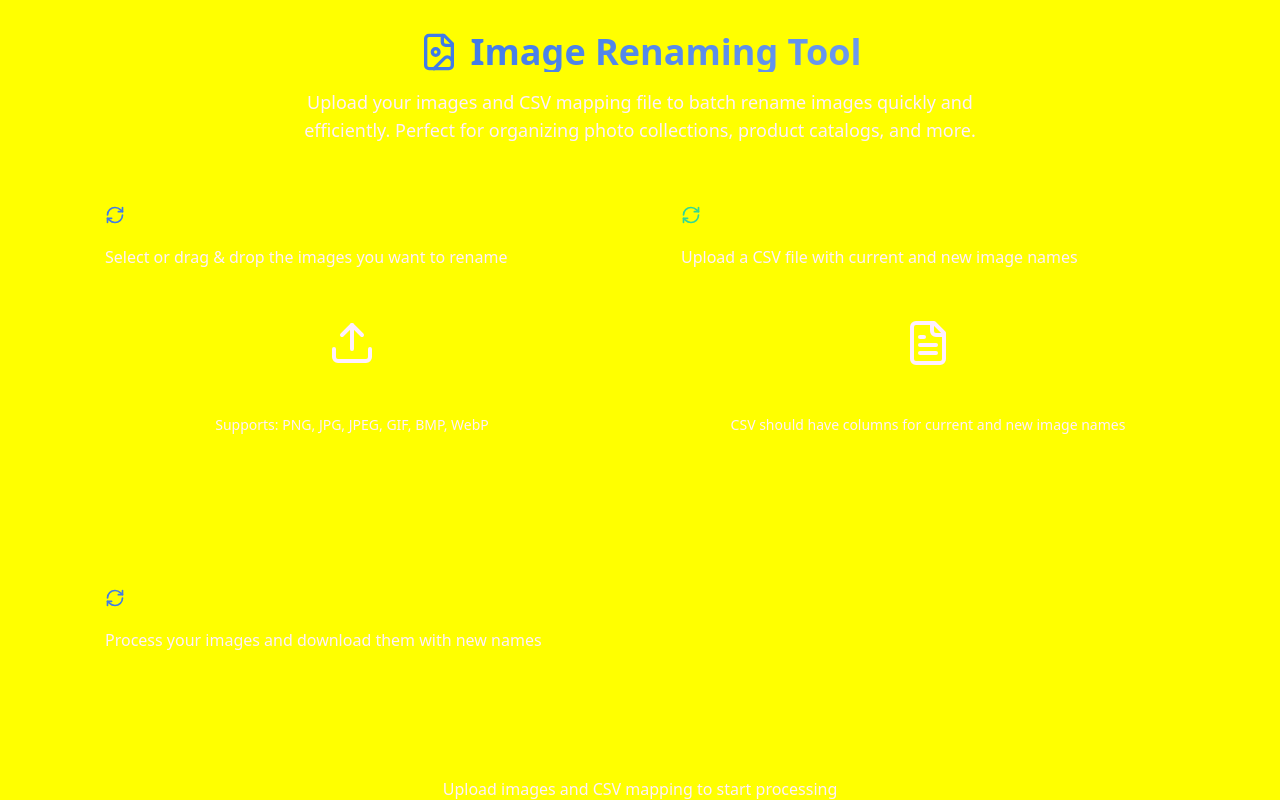
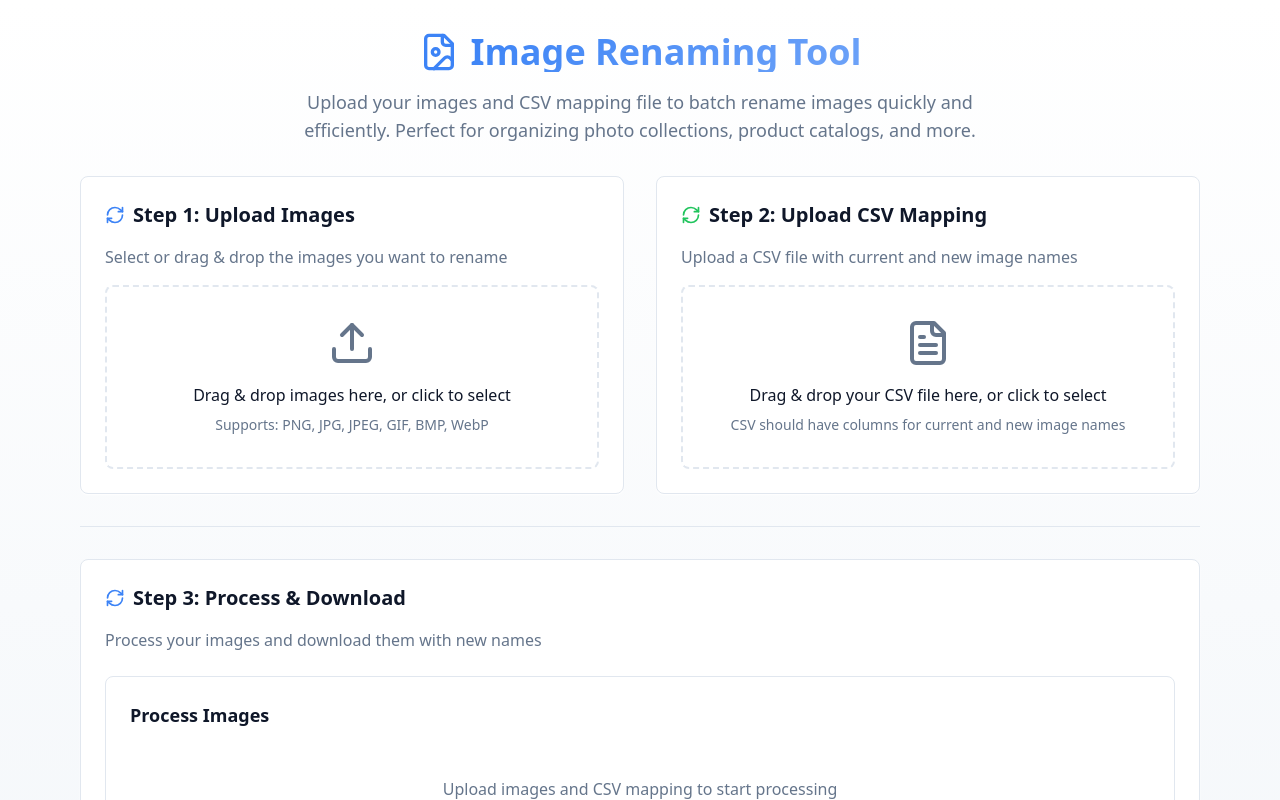
Before and after one commit to KakashiAI/batch-image-flair, a React (Vite) app: page / in a window 1280 px wide. Shown: the top 800 px of the page. Built offline with nearby package versions, Linux system fonts and the light colour scheme.

Commit message:
Change color scheme
Update the color scheme to improve readability, specifically addressing the issue of white text on a yellow background.

```diff
--- a/src/index.css
+++ b/src/index.css
@@ -6,46 +6,46 @@
 
 @layer base {
   :root {
-    --background: 248 250 252;
-    --foreground: 226 232 240;
+    --background: 0 0% 100%;
+    --foreground: 222 47% 11%;
 
-    --card: 255 255 255;
-    --card-foreground: 51 65 85;
+    --card: 0 0% 100%;
+    --card-foreground: 222 47% 11%;
 
-    --popover: 255 255 255;
-    --popover-foreground: 51 65 85;
+    --popover: 0 0% 100%;
+    --popover-foreground: 222 47% 11%;
 
-    --primary: 219 78% 58%;
-    --primary-foreground: 255 255 255;
-    --primary-glow: 219 78% 68%;
+    --primary: 217 91% 60%;
+    --primary-foreground: 0 0% 100%;
+    --primary-glow: 217 91% 70%;
 
-    --secondary: 156 68% 52%;
-    --secondary-foreground: 255 255 255;
-    --secondary-glow: 156 68% 62%;
+    --secondary: 142 71% 45%;
+    --secondary-foreground: 0 0% 100%;
+    --secondary-glow: 142 71% 55%;
 
-    --muted: 241 245 249;
-    --muted-foreground: 100 116 139;
+    --muted: 210 40% 96%;
+    --muted-foreground: 215 16% 47%;
 
-    --accent: 219 78% 58%;
-    --accent-foreground: 255 255 255;
+    --accent: 217 91% 60%;
+    --accent-foreground: 0 0% 100%;
 
-    --destructive: 0 84.2% 60.2%;
-    --destructive-foreground: 255 255 255;
+    --destructive: 0 84% 60%;
+    --destructive-foreground: 0 0% 100%;
 
-    --border: 226 232 240;
-    --input: 241 245 249;
-    --ring: 219 78% 58%;
+    --border: 214 32% 91%;
+    --input: 214 32% 91%;
+    --ring: 217 91% 60%;
 
     /* Custom gradients and effects */
-    --gradient-primary: linear-gradient(135deg, hsl(var(--primary)), hsl(var(--primary-glow)));
-    --gradient-secondary: linear-gradient(135deg, hsl(var(--secondary)), hsl(var(--secondary-glow)));
-    --gradient-subtle: linear-gradient(180deg, hsl(var(--background)), hsl(var(--muted)));
-    --gradient-upload: linear-gradient(135deg, hsl(var(--primary) / 0.1), hsl(var(--secondary) / 0.1));
+    --gradient-primary: linear-gradient(135deg, hsl(217 91% 60%), hsl(217 91% 70%));
+    --gradient-secondary: linear-gradient(135deg, hsl(142 71% 45%), hsl(142 71% 55%));
+    --gradient-subtle: linear-gradient(180deg, hsl(0 0% 100%), hsl(210 40% 96%));
+    --gradient-upload: linear-gradient(135deg, hsl(217 91% 60% / 0.1), hsl(142 71% 45% / 0.1));
 
     /* Shadows */
-    --shadow-elegant: 0 10px 30px -10px hsl(var(--primary) / 0.2);
-    --shadow-card: 0 4px 20px -4px hsl(var(--foreground) / 0.1);
-    --shadow-glow: 0 0 40px hsl(var(--primary-glow) / 0.3);
+    --shadow-elegant: 0 10px 30px -10px hsl(217 91% 60% / 0.2);
+    --shadow-card: 0 4px 20px -4px hsl(222 47% 11% / 0.1);
+    --shadow-glow: 0 0 40px hsl(217 91% 70% / 0.3);
 
     /* Animations */
     --transition-smooth: all 0.3s cubic-bezier(0.4, 0, 0.2, 1);
@@ -71,41 +71,41 @@
   }
 
   .dark {
-    --background: 222.2 84% 4.9%;
-    --foreground: 210 40% 98%;
+    --background: 222 47% 11%;
+    --foreground: 213 31% 91%;
 
-    --card: 222.2 84% 4.9%;
-    --card-foreground: 210 40% 98%;
+    --card: 222 47% 11%;
+    --card-foreground: 213 31% 91%;
 
-    --popover: 222.2 84% 4.9%;
-    --popover-foreground: 210 40% 98%;
+    --popover: 222 47% 11%;
+    --popover-foreground: 213 31% 91%;
 
-    --primary: 210 40% 98%;
-    --primary-foreground: 222.2 47.4% 11.2%;
+    --primary: 217 91% 60%;
+    --primary-foreground: 222 47% 11%;
 
-    --secondary: 217.2 32.6% 17.5%;
-    --secondary-foreground: 210 40% 98%;
+    --secondary: 142 71% 45%;
+    --secondary-foreground: 213 31% 91%;
 
-    --muted: 217.2 32.6% 17.5%;
-    --muted-foreground: 215 20.2% 65.1%;
+    --muted: 217 33% 17%;
+    --muted-foreground: 215 20% 65%;
 
-    --accent: 217.2 32.6% 17.5%;
-    --accent-foreground: 210 40% 98%;
+    --accent: 217 33% 17%;
+    --accent-foreground: 213 31% 91%;
 
-    --destructive: 0 62.8% 30.6%;
-    --destructive-foreground: 210 40% 98%;
+    --destructive: 0 63% 31%;
+    --destructive-foreground: 213 31% 91%;
 
-    --border: 217.2 32.6% 17.5%;
-    --input: 217.2 32.6% 17.5%;
-    --ring: 212.7 26.8% 83.9%;
-    --sidebar-background: 240 5.9% 10%;
-    --sidebar-foreground: 240 4.8% 95.9%;
-    --sidebar-primary: 224.3 76.3% 48%;
-    --sidebar-primary-foreground: 0 0% 100%;
-    --sidebar-accent: 240 3.7% 15.9%;
-    --sidebar-accent-foreground: 240 4.8% 95.9%;
-    --sidebar-border: 240 3.7% 15.9%;
-    --sidebar-ring: 217.2 91.2% 59.8%;
+    --border: 217 33% 17%;
+    --input: 217 33% 17%;
+    --ring: 217 91% 60%;
+    --sidebar-background: 222 47% 11%;
+    --sidebar-foreground: 213 31% 91%;
+    --sidebar-primary: 217 91% 60%;
+    --sidebar-primary-foreground: 222 47% 11%;
+    --sidebar-accent: 217 33% 17%;
+    --sidebar-accent-foreground: 213 31% 91%;
+    --sidebar-border: 217 33% 17%;
+    --sidebar-ring: 217 91% 60%;
   }
 }
 
```
